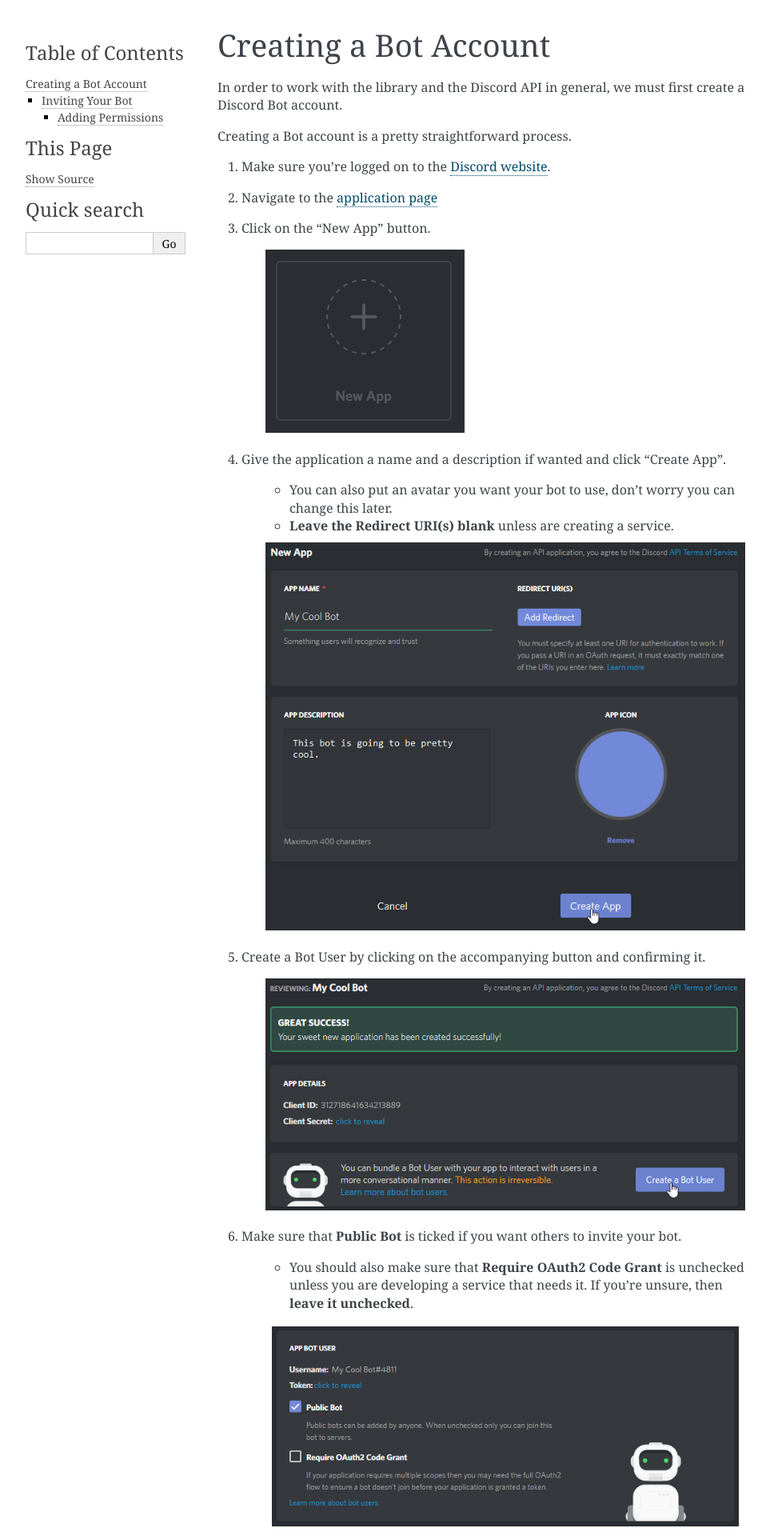
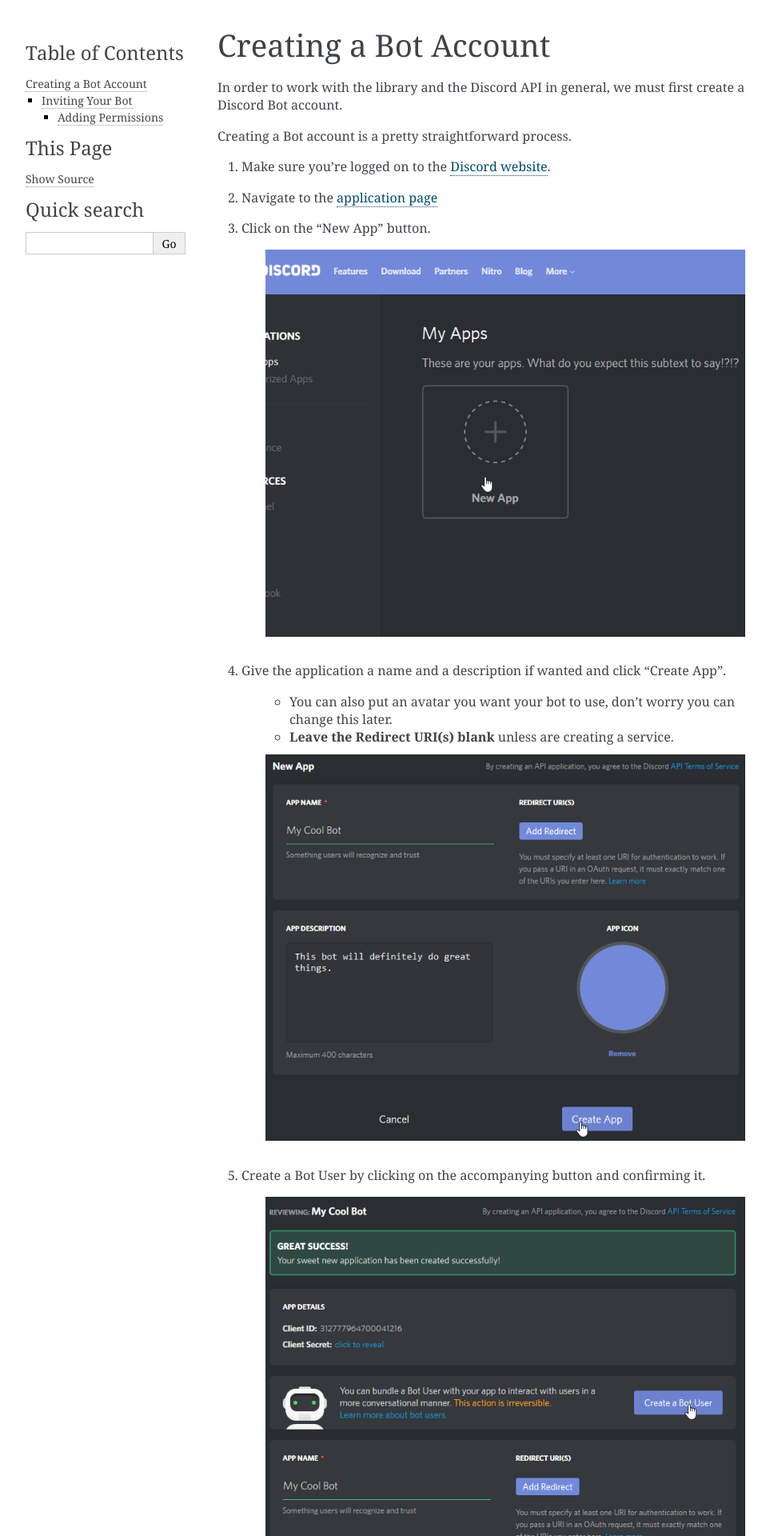
Before and after one commit to Rapptz/discord.py, a Sphinx documentation site: the page built from docs/discord.rst, in a window 1280 px wide. Shown: the top 1920 px of the page at 80% size, without its empty margins (148-1111 px from the left). Built offline with Sphinx 7.4.7, drawn with Linux system fonts in a browser that asks for light colours; some of the changed text lies outside the part shown.

Commit message:
Make images in the discord intro have consistent dimensions.

```diff
--- a/docs/_static/style.css
+++ b/docs/_static/style.css
@@ -47,8 +47,10 @@
 /* no disgusting background in FAQ */
 div.topic {
   background-color: transparent;
+  border: none;
 }
 
-div.topic {
-  border: none;
+/* give images some breathing room */
+img {
+  padding-bottom: 10px;
 }
--- a/docs/discord.rst
+++ b/docs/discord.rst
@@ -11,7 +11,7 @@
 2. Navigate to the `application page <https://discordapp.com/developers/applications/me>`_
 3. Click on the "New App" button.
 
-    .. image:: /images/discord_create_new_app_button.png
+    .. image:: /images/discord_create_app_button.png
         :alt: The new app button.
 
 4. Give the application a name and a description if wanted and click "Create App".
@@ -19,28 +19,24 @@
     - You can also put an avatar you want your bot to use, don't worry you can change this later.
     - **Leave the Redirect URI(s) blank** unless are creating a service.
 
-    .. image:: /images/discord_new_app_form.png
+    .. image:: /images/discord_create_app_form.png
         :alt: The new application form filled in.
 5. Create a Bot User by clicking on the accompanying button and confirming it.
 
-    .. image:: /images/discord_create_bot_user_button.png
+    .. image:: /images/discord_create_bot_user.png
         :alt: The Create a Bot User button.
 6. Make sure that **Public Bot** is ticked if you want others to invite your bot.
 
     - You should also make sure that **Require OAuth2 Code Grant** is unchecked unless you
       are developing a service that needs it. If you're unsure, then **leave it unchecked**.
 
-    .. figure:: /images/discord_finished_bot_user.png
-
-        How the Bot User options should look like for most people.
+    .. image:: /images/discord_bot_user_options.png
+        :alt: How the Bot User options should look like for most people.
 
 7. Click to reveal the token.
 
     - **This is not the Client Secret**
-
-    .. figure:: /images/discord_reveal_token.png
-
-        How the token reveal button looks like.
+    - Look at the image above to see where the **Token** is.
 
 And that's it. You now have a bot account and you can login with that token.
 
--- a/docs/migrating.rst
+++ b/docs/migrating.rst
@@ -238,7 +238,7 @@
 However, it was transparent to the user. In an effort to make the library save more memory, the
 voice state change is now more visible.
 
-The only way to access voice attributes if via the :attr:`Member.voice` attribute. Note that if
+The only way to access voice attributes is via the :attr:`Member.voice` attribute. Note that if
 the member does not have a voice state this attribute can be ``None``.
 
 Quick example: ::
```
Also changed, not shown: other parts of docs/discord.rst (+3 -3 lines), docs/images/discord_bot_user_options.png (added), docs/images/discord_client_id.png, docs/images/discord_create_app_button.png (added), docs/images/discord_create_app_form.png (added), docs/images/discord_create_bot_user.png (added), docs/images/discord_create_bot_user_button.png (deleted), docs/images/discord_create_new_app_button.png (deleted), docs/images/discord_finished_bot_user.png (deleted), docs/images/discord_new_app_form.png (deleted), docs/images/discord_reveal_token.png (deleted).
